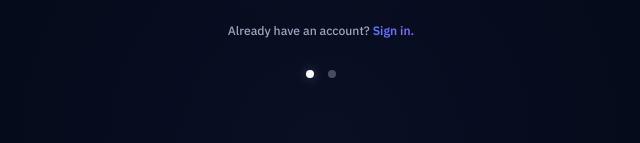
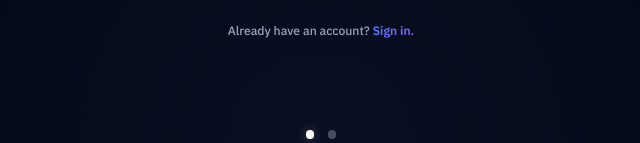
Before and after one commit to Outflo-dev/outflo-v2, a Next.js app: page /create-account in a window 1280 px wide. Shown: the part 654-797 px from the top of the page, without its empty margins (319-959 px from the left). Built offline with nearby package versions, Linux system fonts and the light colour scheme.

Commit message:
Stabilize onboarding progress band

```diff
--- a/src/components/onboarding/page/OnboardingPage.tsx
+++ b/src/components/onboarding/page/OnboardingPage.tsx
@@ -3,8 +3,8 @@
    File: src/components/onboarding/page/OnboardingPage.tsx
    Scope: Own the stable shared frame surrounding onboarding page compositions
    Last Updated:
-   - date: 2026-08-04
-   - note: restore the shared onboarding atmosphere within the page frame
+   - date: 2026-08-12
+   - note: establish navigation, content, and progress as distinct page channels
    ========================================================== */
 
 /* ------------------------------
@@ -14,6 +14,7 @@ import type { ReactNode } from "react";
 
 import OnboardingPageAtmosphere from "./internal/atmosphere/OnboardingPageAtmosphere";
 import OnboardingPageNavigation from "./internal/navigation/OnboardingPageNavigation";
+import OnboardingPageProgressBand from "./internal/progress-band/OnboardingPageProgressBand";
 import OnboardingPageScroll from "./internal/scroll/OnboardingPageScroll";
 import OnboardingPageSurface from "./internal/surface/OnboardingPageSurface";
 
@@ -23,6 +24,7 @@ import OnboardingPageSurface from "./internal/surface/OnboardingPageSurface";
 type OnboardingPageProps = {
     children: ReactNode;
     navigation?: ReactNode;
+    progress?: ReactNode;
 };
 
 /* ------------------------------
@@ -31,6 +33,7 @@ type OnboardingPageProps = {
 export default function OnboardingPage({
     children,
     navigation,
+    progress,
 }: OnboardingPageProps) {
     return (
         <OnboardingPageSurface>
@@ -45,6 +48,12 @@ export default function OnboardingPage({
             <OnboardingPageScroll>
                 {children}
             </OnboardingPageScroll>
+
+            {progress ? (
+                <OnboardingPageProgressBand>
+                    {progress}
+                </OnboardingPageProgressBand>
+            ) : null}
         </OnboardingPageSurface>
     );
 }
--- /dev/null
+++ b/src/components/onboarding/page/internal/progress-band/OnboardingPageProgressBand.tsx
@@ -0,0 +1,37 @@
+/* ==========================================================
+   OUTFLO — ONBOARDING PAGE PROGRESS BAND
+   File: src/components/onboarding/page/internal/progress-band/OnboardingPageProgressBand.tsx
+   Scope: Attach onboarding progress to the canonical bottom band
+   Last Updated:
+   - date: 2026-08-12
+   - note: separate stable bottom-band participation from progress positioning
+   ========================================================== */
+
+/* ------------------------------
+   Imports
+-------------------------------- */
+import type { ReactNode } from "react";
+
+import styles from "./module/style/progress-band.frame.module.css";
+
+/* ------------------------------
+   Types
+-------------------------------- */
+type OnboardingPageProgressBandProps = {
+    children: ReactNode;
+};
+
+/* ------------------------------
+   Component
+-------------------------------- */
+export default function OnboardingPageProgressBand({
+    children,
+}: OnboardingPageProgressBandProps) {
+    return (
+        <div className={styles.frame}>
+            <div className={styles.position}>
+                {children}
+            </div>
+        </div>
+    );
+}
--- /dev/null
+++ b/src/components/onboarding/page/internal/progress-band/module/style/progress-band.frame.module.css
@@ -0,0 +1,34 @@
+/* ==========================================================
+   OUTFLO — ONBOARDING PAGE PROGRESS BAND FRAME
+   File: src/components/onboarding/page/internal/progress-band/module/style/progress-band.frame.module.css
+   Scope: Own the canonical safe-area-aware bottom band for onboarding progress
+   Last Updated:
+   - date: 2026-08-12
+   - note: reserve stable bottom geometry while allowing independent progress placement
+   ========================================================== */
+
+.frame {
+    position: relative;
+    z-index: 1;
+
+    display: flex;
+    align-items: flex-start;
+    justify-content: center;
+
+    width: 100%;
+    min-height:
+        calc(env(safe-area-inset-bottom) + 2.5rem);
+
+    padding-bottom:
+        env(safe-area-inset-bottom);
+
+    flex: 0 0 auto;
+
+    box-sizing: border-box;
+}
+
+.position {
+    width: 100%;
+
+    transform: translateY(1.5rem);
+}
--- a/src/components/onboarding/page/internal/progress/module/style/progress.frame.module.css
+++ b/src/components/onboarding/page/internal/progress/module/style/progress.frame.module.css
@@ -1,10 +1,10 @@
 /* ==========================================================
    OUTFLO — ONBOARDING PAGE PROGRESS FRAME
    File: src/components/onboarding/page/internal/progress/module/style/progress.frame.module.css
-   Scope: Own progress participation within the onboarding page composition
+   Scope: Own progress participation within the canonical onboarding progress band
    Last Updated:
-   - date: 2026-07-29
-   - note: isolate canonical progress width and page placement
+   - date: 2026-08-12
+   - note: return progress to neutral participation within the dedicated bottom band
    ========================================================== */
 
 .frame {
@@ -13,7 +13,5 @@
 
     width: 100%;
 
-    margin-top: 1.95rem;
-
     flex: 0 0 auto;
 }
--- a/src/compositions/onboarding/create-account/CreateAccountComposition.tsx
+++ b/src/compositions/onboarding/create-account/CreateAccountComposition.tsx
@@ -5,8 +5,8 @@
    File: src/compositions/onboarding/create-account/CreateAccountComposition.tsx
    Scope: Compose the complete visible Create Account experience
    Last Updated:
-   - date: 2026-08-05
-   - note: route the temporary Create Account Continue action directly to Verify Email
+   - date: 2026-08-12
+   - note: attach Access progress through the canonical bottom progress channel
    ========================================================== */
 
 /* ------------------------------
@@ -17,8 +17,6 @@ import { useRouter } from "next/navigation";
 import BackNavigationAction from "@/components/system/primitives/actions/navigation/BackNavigationAction";
 import OnboardingPrimaryAction from "@/components/system/primitives/actions/onboarding/OnboardingPrimaryAction";
 import OutfloMark from "@/components/system/primitives/marks/outflo/OutfloMark";
-import introPlacementStyles from "./internal/intro/CreateAccountIntroPlacement.module.css";
-import iconPlacementStyles from "./internal/icon/CreateAccountIconPlacement.module.css";
 
 import {
     OnboardingPage,
@@ -36,6 +34,9 @@ import {
 import CreateAccountForm from "./internal/form/CreateAccountForm";
 import CreateAccountSignInPrompt from "./internal/signin/CreateAccountSignInPrompt";
 
+import iconPlacementStyles from "./internal/icon/CreateAccountIconPlacement.module.css";
+import introPlacementStyles from "./internal/intro/CreateAccountIntroPlacement.module.css";
+
 /* ------------------------------
    Component
 -------------------------------- */
@@ -48,6 +49,12 @@ export default function CreateAccountComposition() {
                 <BackNavigationAction
                     href="/"
                     label="Back to landing"
+                />
+            }
+            progress={
+                <OnboardingPageProgress
+                    step={1}
+                    totalSteps={2}
                 />
             }
         >
@@ -87,13 +94,6 @@ export default function CreateAccountComposition() {
             </OnboardingPageAction>
 
             <CreateAccountSignInPrompt />
-
-            <OnboardingPageProgress
-                step={1}
-                totalSteps={2}
-            />
-
-
         </OnboardingPage>
     );
 }
--- a/src/compositions/onboarding/verify-email/VerifyEmailComposition.tsx
+++ b/src/compositions/onboarding/verify-email/VerifyEmailComposition.tsx
@@ -13,7 +13,6 @@
 import BackNavigationAction from "@/components/system/primitives/actions/navigation/BackNavigationAction";
 import OnboardingPrimaryAction from "@/components/system/primitives/actions/onboarding/OnboardingPrimaryAction";
 import introStyles from "./internal/intro/VerifyEmailIntro.module.css";
-import progressPlacementStyles from "./internal/progress/VerifyEmailProgressPlacement.module.css";
 import contentPlacementStyles from "./internal/layout/VerifyEmailContentPlacement.module.css";
 import actionPlacementStyles from "./internal/action/VerifyEmailActionPlacement.module.css";
 
@@ -47,6 +46,12 @@ export default function VerifyEmailComposition() {
                 <BackNavigationAction
                     href="/create-account"
                     label="Back to create account"
+                />
+            }
+            progress={
+                <OnboardingPageProgress
+                    step={2}
+                    totalSteps={2}
                 />
             }
         >
@@ -93,13 +98,6 @@ export default function VerifyEmailComposition() {
 
                 <VerifyEmailResendPrompt />
 
-                <div className={progressPlacementStyles.frame}>
-                    <OnboardingPageProgress
-                        step={2}
-                        totalSteps={2}
-                    />
-                </div>
-
             </div>
         </OnboardingPage>
     );
--- a/src/compositions/onboarding/verify-email/internal/layout/VerifyEmailContentPlacement.module.css
+++ b/src/compositions/onboarding/verify-email/internal/layout/VerifyEmailContentPlacement.module.css
@@ -3,14 +3,20 @@
    File: src/compositions/onboarding/verify-email/internal/layout/VerifyEmailContentPlacement.module.css
    Scope: Own the local placement of the complete Verify Email content sequence
    Last Updated:
-   - date: 2026-08-07
-   - note: lower Verify Email through layout flow so the complete sequence remains scroll-reachable
+   - date: 2026-08-12
+   - note: allow Verify Email to fill the onboarding column for shared bottom progress
    ========================================================== */
 
 .frame {
+    display: flex;
+    flex-direction: column;
+
     width: 100%;
+    min-height: 0;
 
     padding-top: 2.1rem;
 
+    flex: 1 1 auto;
+
     box-sizing: border-box;
 }
--- a/src/compositions/onboarding/verify-email/internal/progress/VerifyEmailProgressPlacement.module.css
+++ /dev/null
@@ -1,14 +0,0 @@
-/* ==========================================================
-   OUTFLO — VERIFY EMAIL PROGRESS PLACEMENT
-   File: src/compositions/onboarding/verify-email/internal/progress/VerifyEmailProgressPlacement.module.css
-   Scope: Own the local vertical placement of Verify Email progress
-   Last Updated:
-   - date: 2026-08-07
-   - note: lower Verify Email progress into the final lower-page position
-   ========================================================== */
-
-.frame {
-    width: 100%;
-
-    margin-top: 5.55rem;
-}
```
